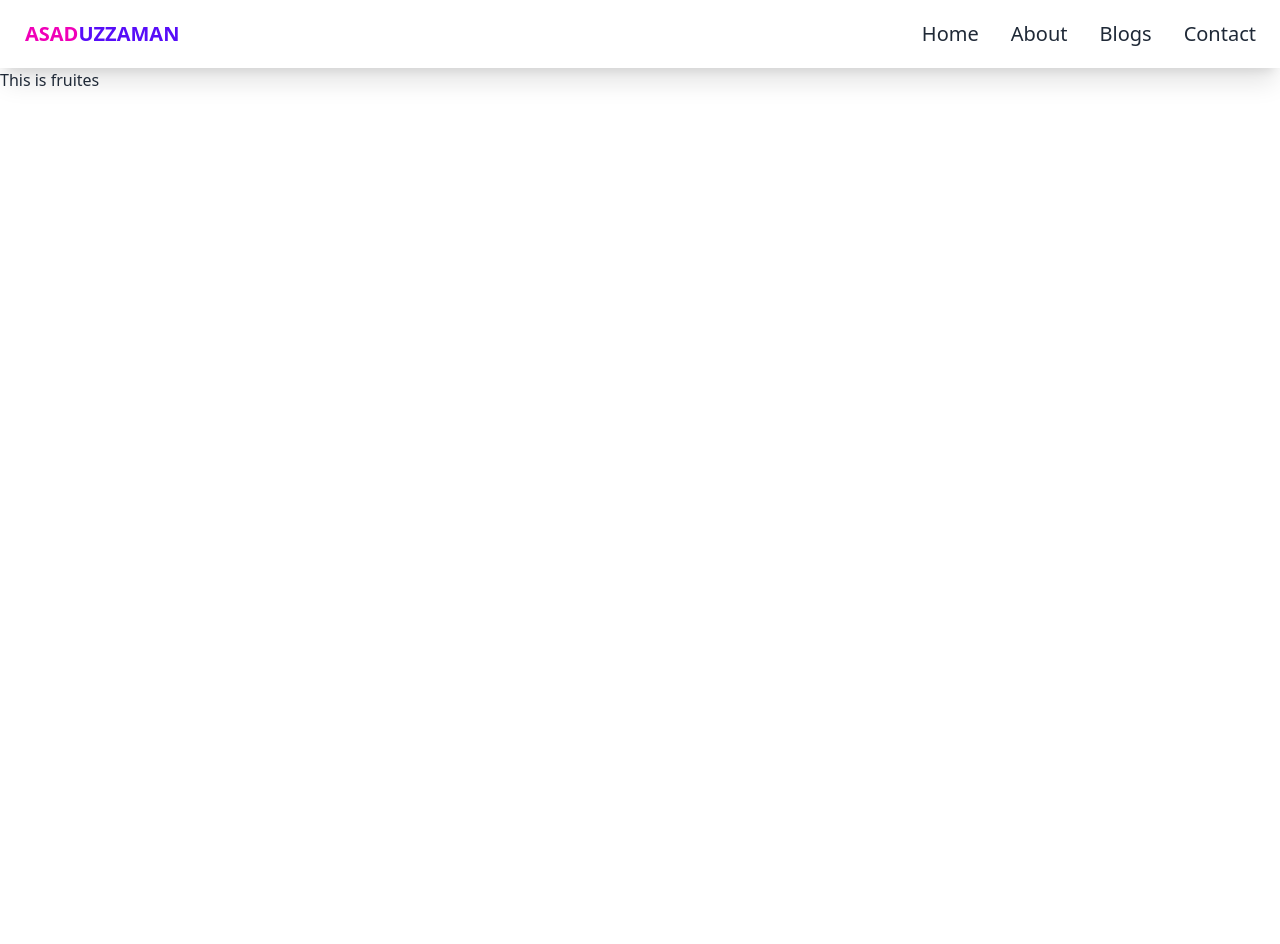
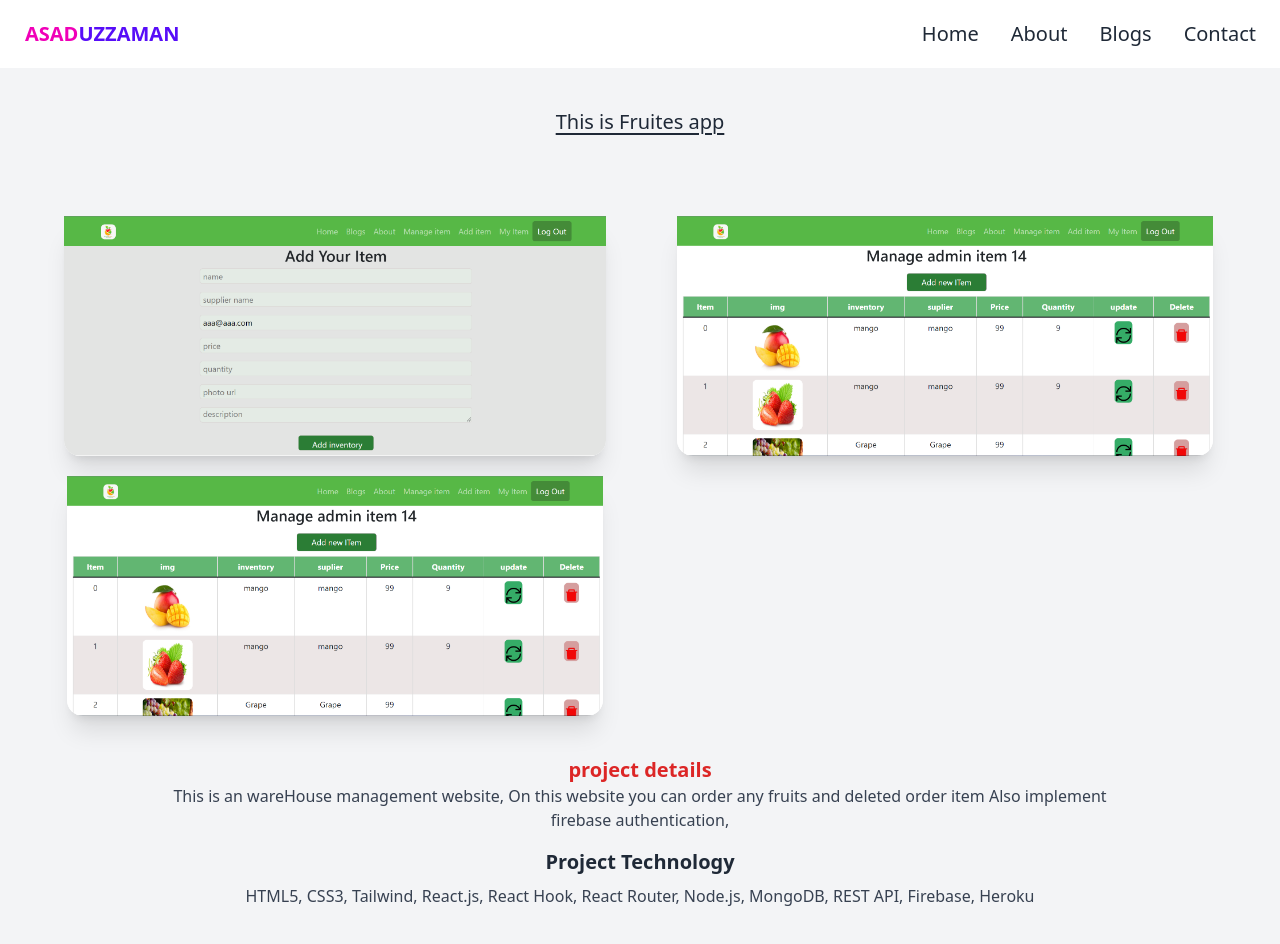
Before and after one commit to Asaduzzaman14/MY-PROTFOLIO, a React (Create React App) app: page /fruites in a window 1280 px wide. Shown: the top 944 px of the page. Before the commit the page ends 800 px from the top, so only its background shows below. Built offline with nearby package versions, Linux system fonts and the light colour scheme.

Commit message:
show my  project detail

```diff
--- a/public/index.html
+++ b/public/index.html
@@ -22,7 +22,7 @@
       work correctly both with client-side routing and a non-root public URL.
       Learn how to configure a non-root public URL by running `npm run build`.
     -->
-  <title>React App</title>
+  <title>ADADUZZAMAN PROTFOLIO</title>
 </head>
 
 <body>
--- a/src/App.js
+++ b/src/App.js
@@ -9,6 +9,7 @@ import AOS from 'aos';
 import { useEffect } from 'react';
 import Fruites from './components/Pages/Fruites';
 import Dentist from './components/Pages/Dentist';
+import Blogs from './components/Pages/Blogs';
 
 function App() {
 
@@ -30,6 +31,7 @@ function App() {
         <Route path='/menufacture' element={<Menufacture />}></Route>
         <Route path='/fruites' element={<Fruites />}></Route>
         <Route path='/dantal' element={<Dentist />}></Route>
+        <Route path='/blogs' element={<Blogs />}></Route>
 
 
       </Routes>
--- a/src/components/Pages/About.js
+++ b/src/components/Pages/About.js
@@ -14,8 +14,8 @@ const About = () => {
 
                 <div className='text-white'>
                     <h2 className='text-xl text-center my-2 font-semibold '>ABOUT ME AND MY SKILLS</h2>
-                    <p>Lorem ipsum dolor sit amet consectetur adipisicing elit. Dolores rem exercitationem nulla ab asperiores odit voluptatem ad distinctio, laudantium eaque, quod quia in numquam enim. Earum beatae sunt ratione perspiciatis.</p>
-                    <p> dolor sit amet consectetur adipisicing elit. Dolores rem exercitationem nulla ab asperiores odit voluptatem ad distinctio, laudantium eaque, quod quia in numquam enim. Earum beatae sunt ratione perspiciatis.</p>
+                    <p>I'm a React JS developer. I always want to make a website good-looking. Always looking for new technology. I have a lot of interest in UI. That's why I learned to react to js to make a user satisfied.
+                        I started learning to react a few months ago and I love using react on website because React is to be fast, scalable, and simple. It works only on user interfaces in the application.</p>
 
 
                     <a href="_" class="mt-4 px-4 py-2.5 relative rounded group overflow-hidden font-medium bg-blue-200 text-black inline-block justify-center">
--- /dev/null
+++ b/src/components/Pages/Blogs.js
@@ -0,0 +1,15 @@
+import React from 'react';
+
+const Blogs = () => {
+    return (
+        <div className='bg-gray-800 h-screen text-center'>
+            <h2 className="text-3xl py-4 text-red-500 mx-auto">This is my Blogs</h2>
+
+
+
+            <h2 className='text-blue-500 text-2xl'>Comming Soon...</h2>
+        </div>
+    );
+};
+
+export default Blogs;
--- a/src/components/Pages/Dentist.js
+++ b/src/components/Pages/Dentist.js
@@ -1,9 +1,47 @@
 import React from 'react';
+
+import dantalImg1 from '../../images/dantal care.png'
+import dantalImg2 from '../../images/dantal-2.png'
+import dantalImg3 from '../../images/dantal-3.png'
+
 
 const Dentist = () => {
     return (
-        <div>
-            <h2>This is  detal care</h2>
+        <div className='bg-gray-100 py-10 text-center '>
+            <h2 className='text-xl text-center underline underline-offset-4'>This is Fruites app</h2>
+
+            <div className=' gap-5 mt-10 p-10 grid grid-cols-1 lg:grid-cols-2 place-content-end'>
+
+                <div class=" mx-auto card card-compact  bg-base-100 shadow-xl hover:translate-x-2 ease-out duration-500">
+                    <figure><img className='h-60' src={dantalImg1} alt="tools-app" /></figure>
+
+                </div>
+                <div class="mx-auto card card-compact  bg-base-100 shadow-xl  hover:translate-x-2 ease-out duration-500">
+                    <figure><img className='h-60' src={dantalImg2} alt="tools-app" /></figure>
+
+                </div>
+                <div class="mx-auto card card-compact  bg-base-100 shadow-xl hover:translate-x-2 ease-out duration-500">
+                    <figure><img className='h-60' src={dantalImg3} alt="tools-app" /></figure>
+
+                </div>
+
+
+            </div>
+            <div className='w-3/4 mx-auto'>
+                <h3 className='text-xl text-red-600 font-semibold'>project details</h3>
+
+                <p className='text-gray-700'>
+                    This is an independent service (dentist) provider website,
+                    Here you can take a dental service website,
+                    Also implement firebase authentication,
+                </p>
+                <div>
+                    <h2 className='text-xl font-semibold mt-4 mb-2'>Project Technology</h2>
+                    <p className='text-gray-700'>
+                        HTML5, CSS3, Tailwind, React.js, React Hook, React Router, Firebase
+                    </p>
+                </div>
+            </div>
         </div>
     );
 };
--- a/src/components/Pages/Fruites.js
+++ b/src/components/Pages/Fruites.js
@@ -1,9 +1,56 @@
 import React from 'react';
+
+import fruites2 from '../../images/fruites-2.png'
+import fruites3 from '../../images/fruites-3.png'
 
 const Fruites = () => {
     return (
-        <div>
-            <h2>This is fruites</h2>
+        <div className='bg-gray-100 py-10 text-center '>
+            <h2 className='text-xl text-center underline underline-offset-4'>This is Fruites app</h2>
+
+            <div className=' gap-5 mt-10 p-10 grid grid-cols-1 lg:grid-cols-2 place-content-end'>
+
+                <div class=" mx-auto card card-compact  bg-base-100 shadow-xl hover:translate-x-2 ease-out duration-500">
+                    <figure><img className='h-60' src={fruites2} alt="tools-app" /></figure>
+                    {/* <div class="p-3">
+                    <h2 class="card-title">tools app image</h2>
+                    <p>Techonology: react, java</p>
+
+                </div> */}
+                </div>
+                <div class="mx-auto card card-compact  bg-base-100 shadow-xl  hover:translate-x-2 ease-out duration-500">
+                    <figure><img className='h-60' src={fruites3} alt="tools-app" /></figure>
+                    {/* <div class="p-3">
+                    <h2 class="card-title">tools app image</h2>
+                    <p>Techonology: react, java</p>
+
+                </div> */}
+                </div>
+                <div class="mx-auto card card-compact  bg-base-100 shadow-xl hover:translate-x-2 ease-out duration-500">
+                    <figure><img className='h-60' src={fruites3} alt="tools-app" /></figure>
+                    {/* <div class="p-3">
+                    <h2 class="card-title">tools app image</h2>
+                    <p>Techonology: react, java</p>
+
+                </div> */}
+                </div>
+
+
+            </div>
+            <div className='w-3/4 mx-auto'>
+                <h3 className='text-xl text-red-600 font-semibold'>project details</h3>
+
+                <p className='text-gray-700'>
+                    This is an wareHouse management website,
+                    On this website you can order any fruits and deleted order item
+                    Also implement firebase authentication, </p>
+                <div>
+                    <h2 className='text-xl font-semibold mt-4 mb-2'>Project Technology</h2>
+                    <p className='text-gray-700'>
+                        HTML5, CSS3, Tailwind, React.js, React Hook, React Router, Node.js, MongoDB, REST API, Firebase, Heroku
+                    </p>
+                </div>
+            </div>
         </div>
     );
 };
--- a/src/components/Pages/Menufacture.js
+++ b/src/components/Pages/Menufacture.js
@@ -10,7 +10,7 @@ const Menufacture = () => {
             <div className=' gap-5 mt-10 p-10 grid grid-cols-1 lg:grid-cols-2 place-content-end'>
 
                 <div class=" mx-auto card card-compact  bg-base-100 shadow-xl hover:translate-x-2 ease-out duration-500">
-                    <figure><img src={tools1} alt="tools-app" /></figure>
+                    <figure><img className='h-60' src={tools1} alt="tools-app" /></figure>
                     {/* <div class="p-3">
                         <h2 class="card-title">tools app image</h2>
                         <p>Techonology: react, java</p>
@@ -18,7 +18,7 @@ const Menufacture = () => {
                     </div> */}
                 </div>
                 <div class="mx-auto card card-compact  bg-base-100 shadow-xl  hover:translate-x-2 ease-out duration-500">
-                    <figure><img src={tools2} alt="tools-app" /></figure>
+                    <figure><img className='h-60' src={tools2} alt="tools-app" /></figure>
                     {/* <div class="p-3">
                         <h2 class="card-title">tools app image</h2>
                         <p>Techonology: react, java</p>
@@ -26,7 +26,7 @@ const Menufacture = () => {
                     </div> */}
                 </div>
                 <div class="mx-auto card card-compact  bg-base-100 shadow-xl hover:translate-x-2 ease-out duration-500">
-                    <figure><img src={tools2} alt="tools-app" /></figure>
+                    <figure><img className='h-60' src={tools2} alt="tools-app" /></figure>
                     {/* <div class="p-3">
                         <h2 class="card-title">tools app image</h2>
                         <p>Techonology: react, java</p>
@@ -39,12 +39,21 @@ const Menufacture = () => {
             <div className='w-3/4 mx-auto'>
                 <h3 className='text-xl text-red-600 font-semibold'>project details</h3>
 
-                <p className=''>
+                <p className='text-gray-700'>
                     It is a tools manufacturer website
-                    ● On this website you can order any tools and pay for the stripe method.
-                    ● Here have a client and an admin board to controle
-                    ● For admin role here i implement JWT token for verify
+                    <br />
+                    On this website you can order any tools and pay for the stripe method.
+                    <br />
+                    Here have a client and an admin board to controle
+                    <br />
+                    For admin role here i implement JWT token for verify
                 </p>
+                <div>
+                    <h2 className='text-xl font-semibold mt-4 mb-2'>Project Technology</h2>
+                    <p className='text-gray-700'>
+                        HTML5, CSS3, Tailwind, React.js, React Hook, React Router, , Node.js, MongoDB, REST API, Firebase, Heroku
+                    </p>
+                </div>
             </div>
         </div>
     );
--- a/src/components/Pages/MyProject.js
+++ b/src/components/Pages/MyProject.js
@@ -14,8 +14,8 @@ const MyProject = () => {
 
             <div className=''>
 
+                <h2 className='text-3xl text-center mt-3 font-semibold text-red-600 underline underline-offset-4'>MY PROJECT</h2>
                 <div class='body'>
-                    <h2 className='text-3xl mt-3 font-semibold text-red-600 underline underline-offset-4'>MY PROJECT</h2>
                     <section>
                         <div class="container">
 
@@ -92,7 +92,7 @@ const MyProject = () => {
                                         <a href="">Server</a>
                                     </li>
                                     <li>
-                                        <a href="/independent">Detail</a>
+                                        <a href="/dantal">Detail</a>
                                     </li>
                                 </ul>
                             </div>
--- a/src/components/Pages/Navbar.js
+++ b/src/components/Pages/Navbar.js
@@ -5,7 +5,7 @@ const Navbar = () => {
     const menuItem = <>
         <li><Link className='rounded-lg text-xl' to='/home'>Home</Link></li>
         <li><Link className='rounded-lg text-xl' to='/about'>About</Link></li>
-        <li><Link className='rounded-lg text-xl' to='/blog'>Blogs</Link></li>
+        <li><Link className='rounded-lg text-xl' to='/blogs'>Blogs</Link></li>
         <li><Link className='rounded-lg text-xl' to='/ContactMe'>Contact</Link></li>
     </>
 
```
Also changed, not shown: src/components/Pages/Banner.js (+6 -9 lines), src/components/Pages/Footer.js (+12 -1 lines).
